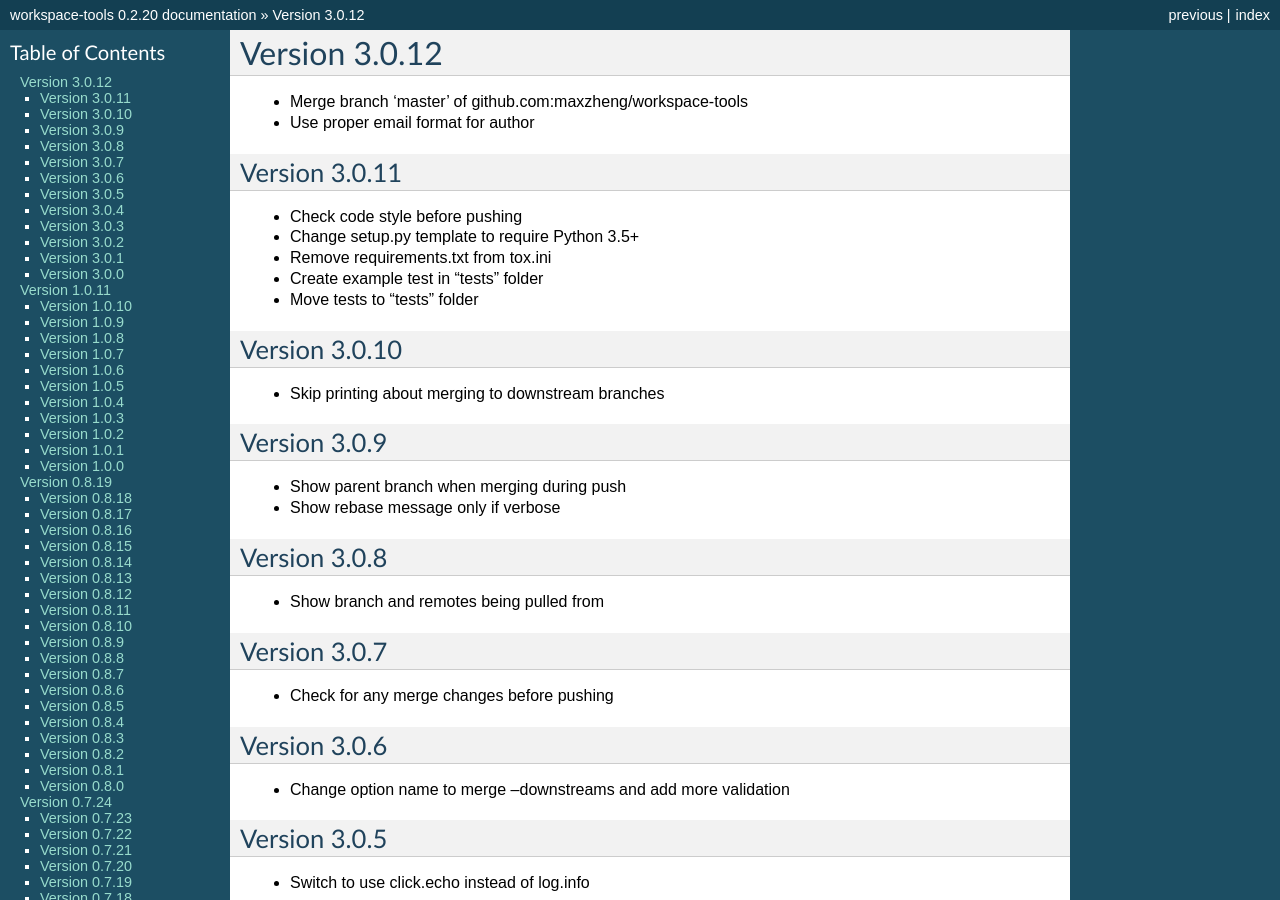
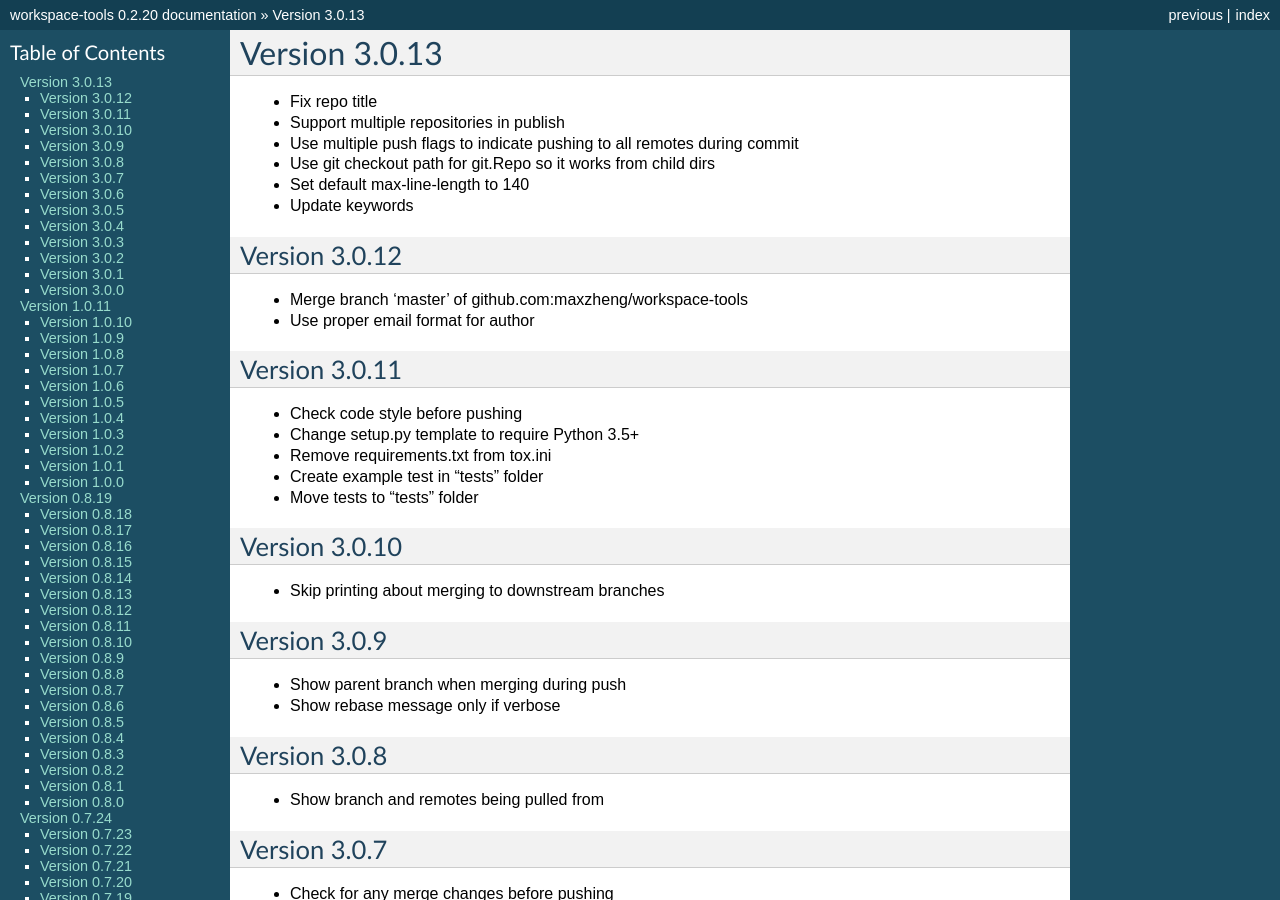
Before and after one commit to maxzheng/workspace-tools, a Sphinx documentation site: the page built from docs/CHANGELOG.rst, in a window 1280 px wide and 900 px high. Built offline with Sphinx 7.4.7, drawn with Linux system fonts in a browser that asks for light colours; some of the changed text lies outside the part shown.

Commit message:
Publish version 3.0.13

```diff
--- a/docs/CHANGELOG.rst
+++ b/docs/CHANGELOG.rst
@@ -1,5 +1,15 @@
+Version 3.0.13
+================================================================================
+
+* Fix repo title
+* Support multiple repositories in publish
+* Use multiple push flags to indicate pushing to all remotes during commit
+* Use git checkout path for git.Repo so it works from child dirs
+* Set default max-line-length to 140
+* Update keywords
+
 Version 3.0.12
-================================================================================
+--------------------------------------------------------------------------------
 
 * Merge branch 'master' of github.com:maxzheng/workspace-tools
 * Use proper email format for author
--- a/setup.py
+++ b/setup.py
@@ -10,7 +10,7 @@ def find_files(path):
 
 setuptools.setup(
   name='workspace-tools',
-  version='3.0.12',
+  version='3.0.13',
 
   author='Max Zheng',
   author_email='maxzheng.os@gmail.com',
```
